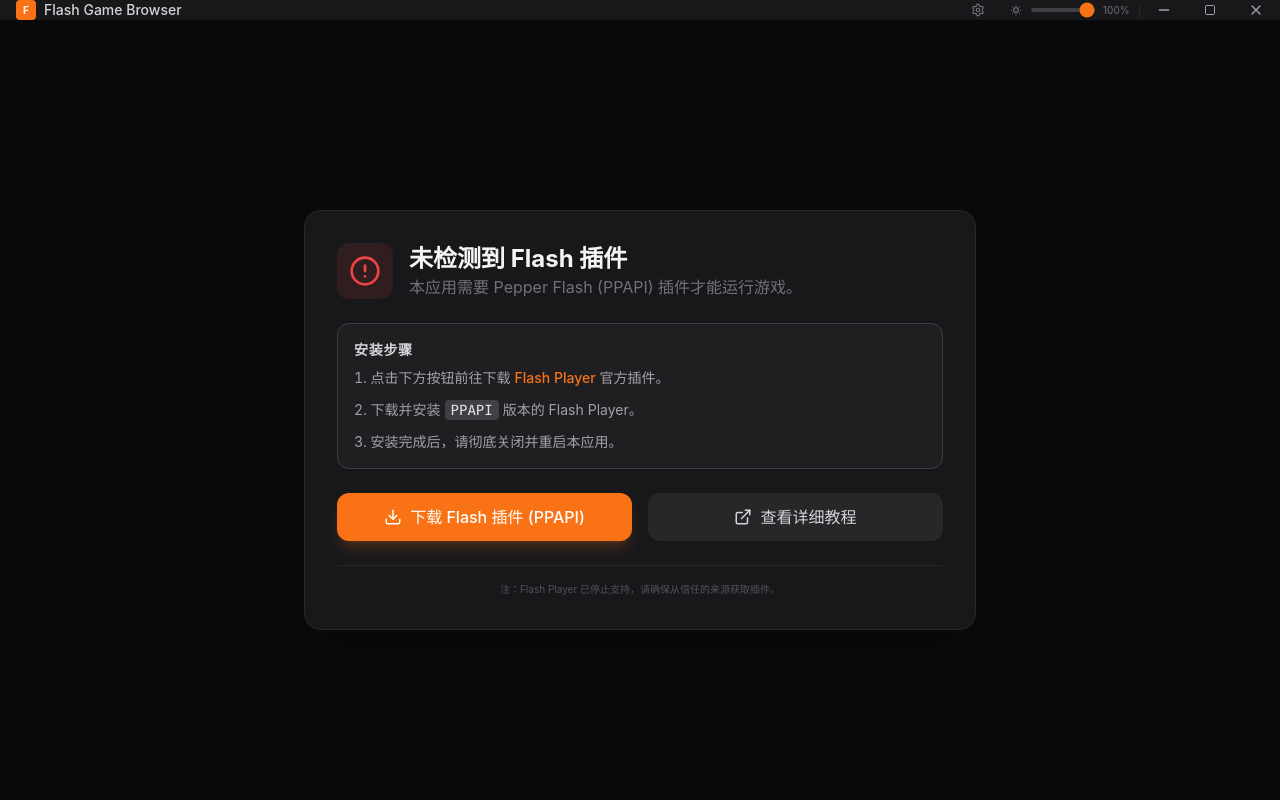
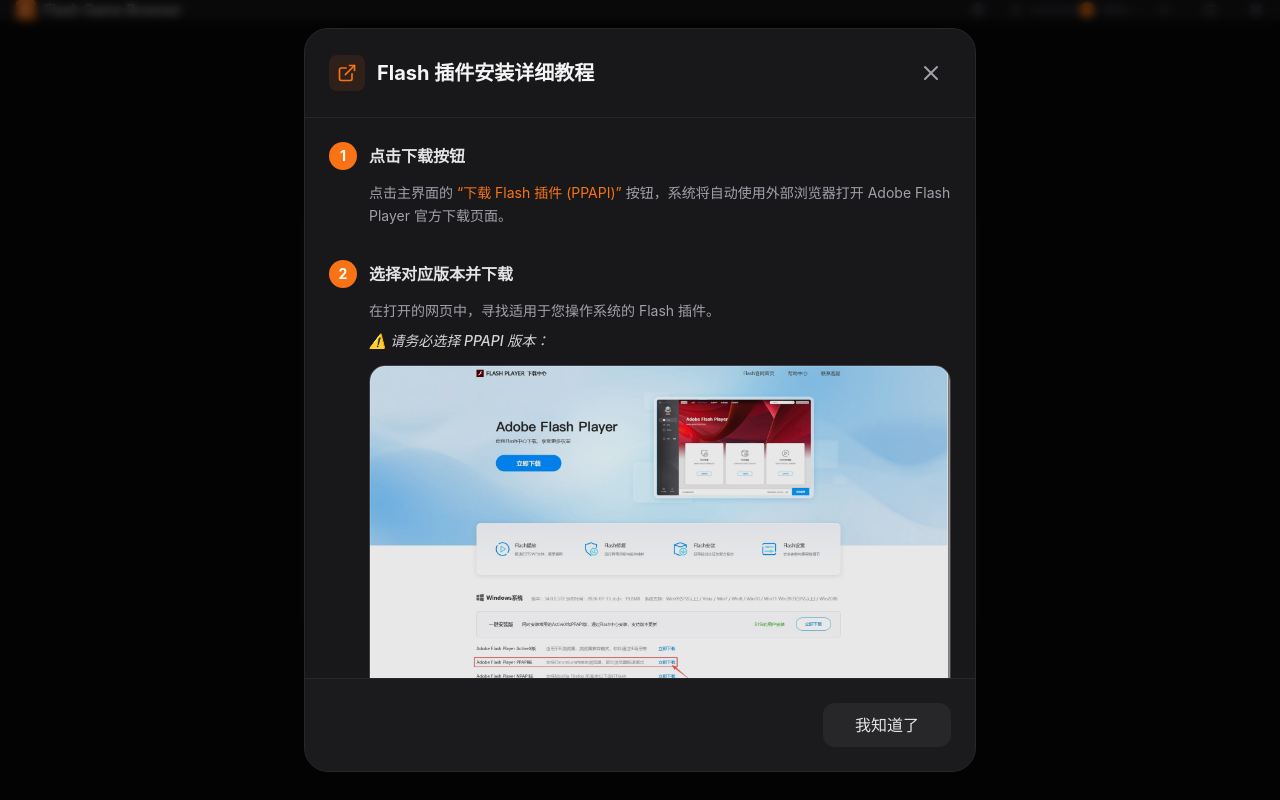
Before and after one commit to MochiNek0/f-box, a React (Vite) app: page / in a window 1280 px wide. Both pictures are taken after a click on the button "查看详细教程". Built offline with nearby package versions, Linux system fonts and the light colour scheme.

Commit message:
docs(FlashTutorial): 添加了Flash安装教程

```diff
--- a/src/components/FlashTutorial.tsx
+++ b/src/components/FlashTutorial.tsx
@@ -1,7 +1,9 @@
-import React from "react";
-import { Download, AlertCircle, ExternalLink } from "lucide-react";
+import React, { useState } from "react";
+import { Download, AlertCircle, ExternalLink, X } from "lucide-react";
 
 export const FlashTutorial: React.FC = () => {
+  const [showModal, setShowModal] = useState(false);
+
   return (
     <div className="flex flex-col items-center justify-center min-h-screen bg-zinc-950 text-zinc-100 p-8">
       <div className="max-w-2xl w-full bg-zinc-900 border border-zinc-800 rounded-2xl p-8 shadow-2xl">
@@ -53,7 +55,10 @@ export const FlashTutorial: React.FC = () => {
               <Download size={18} />
               <span>下载 Flash 插件 (PPAPI)</span>
             </button>
-            <button className="flex-1 flex items-center justify-center gap-2 bg-zinc-800 hover:bg-zinc-700 text-zinc-300 font-medium py-3 rounded-xl transition-all outline-none">
+            <button
+              onClick={() => setShowModal(true)}
+              className="flex-1 flex items-center justify-center gap-2 bg-zinc-800 hover:bg-zinc-700 text-zinc-300 font-medium py-3 rounded-xl transition-all outline-none"
+            >
               <ExternalLink size={18} />
               <span>查看详细教程</span>
             </button>
@@ -66,6 +71,108 @@ export const FlashTutorial: React.FC = () => {
           </div>
         </div>
       </div>
+
+      {/* 教程弹窗 */}
+      {showModal && (
+        <div className="fixed inset-0 z-50 flex items-center justify-center p-4 bg-black/60 backdrop-blur-sm animate-in fade-in duration-200">
+          <div className="relative w-full max-w-2xl bg-zinc-900 border border-zinc-800 rounded-3xl shadow-2xl overflow-hidden animate-in zoom-in-95 duration-200">
+            {/* 头部 */}
+            <div className="flex items-center justify-between p-6 border-b border-zinc-800">
+              <h2 className="text-xl font-bold flex items-center gap-3">
+                <div className="p-2 bg-orange-500/10 rounded-lg">
+                  <ExternalLink className="text-orange-500" size={20} />
+                </div>
+                Flash 插件安装详细教程
+              </h2>
+              <button
+                onClick={() => setShowModal(false)}
+                className="p-2 bg-transparent rounded-xl text-zinc-400 hover:text-white transition-colors outline-none"
+                aria-label="关闭"
+              >
+                <X size={24} />
+              </button>
+            </div>
+
+            {/* 内容 */}
+            <div className="p-6 space-y-8 max-h-[70vh] overflow-y-auto custom-scrollbar">
+              {/* 第一步 */}
+              <div className="space-y-3">
+                <div className="flex items-center gap-3">
+                  <span className="flex items-center justify-center w-7 h-7 rounded-full bg-orange-500 text-white text-sm font-bold">
+                    1
+                  </span>
+                  <h3 className="font-semibold text-zinc-200">点击下载按钮</h3>
+                </div>
+                <p className="text-zinc-400 text-sm leading-relaxed pl-10">
+                  点击主界面的
+                  <span className="text-orange-500 mx-1">
+                    “下载 Flash 插件 (PPAPI)”
+                  </span>
+                  按钮，系统将自动使用外部浏览器打开 Adobe Flash Player
+                  官方下载页面。
+                </p>
+              </div>
+
+              {/* 第二步 */}
+              <div className="space-y-3">
+                <div className="flex items-center gap-3">
+                  <span className="flex items-center justify-center w-7 h-7 rounded-full bg-orange-500 text-white text-sm font-bold">
+                    2
+                  </span>
+                  <h3 className="font-semibold text-zinc-200">
+                    选择对应版本并下载
+                  </h3>
+                </div>
+                <p className="text-zinc-400 text-sm leading-relaxed pl-10">
+                  在打开的网页中，寻找适用于您操作系统的 Flash 插件。
+                  <span className="block mt-2 font-medium text-zinc-300 italic">
+                    ⚠️ 请务必选择 PPAPI 版本：
+                  </span>
+                </p>
+                <div className="pl-10">
+                  <div className="relative rounded-2xl border border-zinc-700 overflow-hidden bg-zinc-800/50 group">
+                    <img
+                      src="/tutorial.webp"
+                      alt="Flash 下载教程"
+                      className="w-full h-auto object-cover opacity-90 group-hover:opacity-100 transition-opacity"
+                    />
+                    <div className="absolute inset-0 ring-1 ring-inset ring-white/10 rounded-2xl pointer-events-none"></div>
+                  </div>
+                </div>
+              </div>
+
+              {/* 第三步 */}
+              <div className="space-y-3 pb-4">
+                <div className="flex items-center gap-3">
+                  <span className="flex items-center justify-center w-7 h-7 rounded-full bg-orange-500 text-white text-sm font-bold">
+                    3
+                  </span>
+                  <h3 className="font-semibold text-zinc-200">
+                    安装并重启应用
+                  </h3>
+                </div>
+                <p className="text-zinc-400 text-sm leading-relaxed pl-10">
+                  安装程序下载完成后运行并按照提示完成安装。安装完成后，请
+                  <span className="text-white font-medium underline underline-offset-4 decoration-orange-500/50">
+                    务必退出并重新启动
+                  </span>
+                  本应用，插件即可生效。
+                </p>
+              </div>
+            </div>
+
+            {/* 底部按钮 */}
+            <div className="p-6 bg-zinc-800/30 border-t border-zinc-800 flex justify-end">
+              <button
+                onClick={() => setShowModal(false)}
+                className="px-8 py-2.5 bg-zinc-800 hover:bg-zinc-700 text-zinc-200 font-medium rounded-xl transition-all active:scale-95 outline-none"
+              >
+                我知道了
+              </button>
+            </div>
+          </div>
+        </div>
+      )}
     </div>
   );
 };
```
Also changed, not shown: public/tutorial.webp (added).
